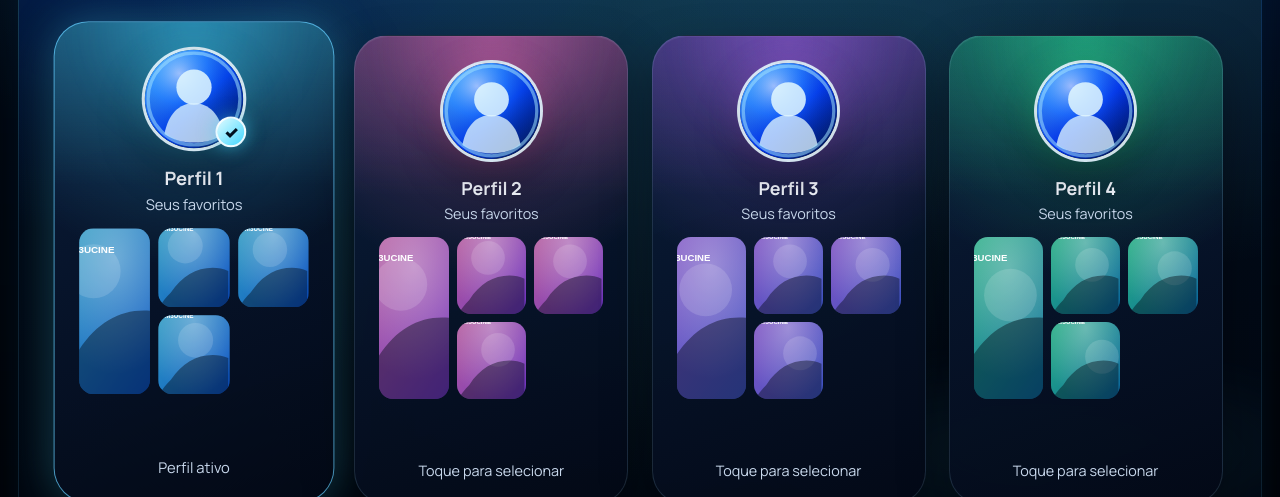
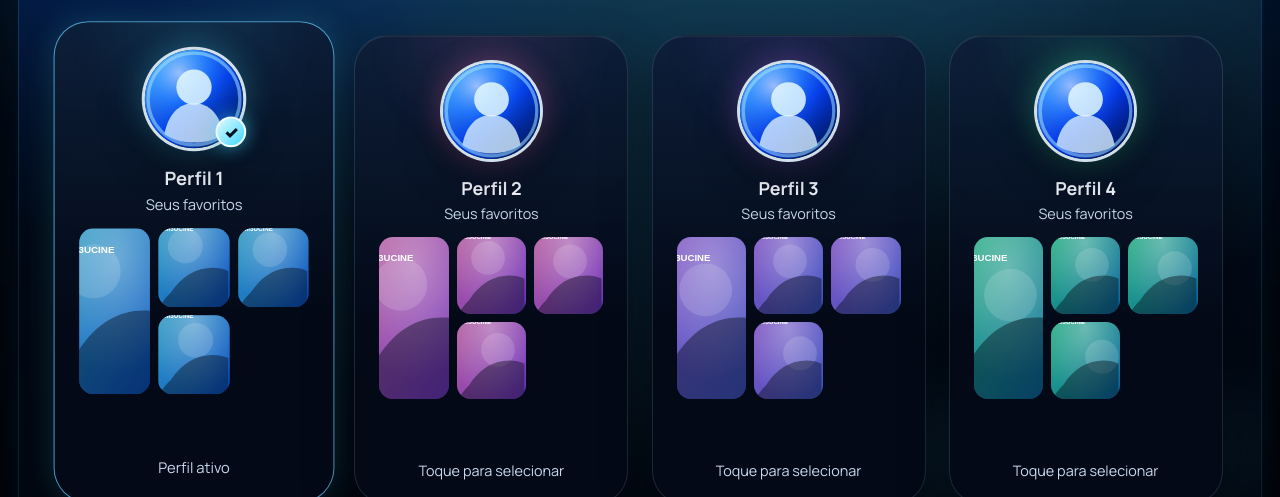
Before and after one commit to Nicholas2313/iptvm3ucineNI, a website: page outputs/index.html in a window 1280 px wide. Shown: the part 303-800 px from the top of the page. Drawn offline with Linux system fonts and the light colour scheme; no server answers.

Commit message:
Darken profile card themes

```diff
--- a/outputs/styles.css
+++ b/outputs/styles.css
@@ -575,9 +575,9 @@ body:not(.profile-gate) .profile-hero {
   border-radius: clamp(24px, 3vw, 34px);
   color: var(--text);
   background:
-    linear-gradient(180deg, color-mix(in srgb, var(--profile-accent) 24%, transparent), transparent 34%),
-    radial-gradient(circle at 50% 0%, color-mix(in srgb, var(--profile-accent) 32%, transparent), transparent 15rem),
-    linear-gradient(160deg, rgba(11, 32, 64, 0.92), rgba(3, 9, 22, 0.96));
+    linear-gradient(180deg, rgba(13, 31, 58, 0.92), rgba(3, 9, 22, 0.98) 62%),
+    radial-gradient(circle at 50% 0%, color-mix(in srgb, var(--profile-accent) 12%, transparent), transparent 15rem),
+    linear-gradient(160deg, rgba(6, 17, 36, 0.98), rgba(1, 5, 13, 0.98));
   box-shadow: 0 22px 52px rgba(0, 0, 0, 0.32), inset 0 1px 0 rgba(255, 255, 255, 0.06);
   transform: translateZ(0);
   transition: transform var(--ease), border-color var(--ease), box-shadow var(--ease);
@@ -608,8 +608,8 @@ body:not(.profile-gate) .profile-hero {
   inset: -22% 0 auto;
   z-index: -1;
   height: 48%;
-  background: radial-gradient(circle, color-mix(in srgb, var(--profile-accent) 34%, transparent), transparent 64%);
-  opacity: 0.74;
+  background: radial-gradient(circle, color-mix(in srgb, var(--profile-accent) 18%, transparent), transparent 64%);
+  opacity: 0.58;
   filter: blur(18px);
 }
 
@@ -617,7 +617,7 @@ body:not(.profile-gate) .profile-hero {
 .profile-card:focus-visible,
 .profile-card.active {
   border-color: rgba(101, 207, 255, 0.72);
-  box-shadow: 0 28px 72px rgba(0, 0, 0, 0.44), 0 0 42px color-mix(in srgb, var(--profile-accent) 36%, transparent);
+  box-shadow: 0 28px 72px rgba(0, 0, 0, 0.52), 0 0 30px color-mix(in srgb, var(--profile-accent) 24%, transparent);
   transform: translateY(-8px) scale(1.025);
 }
 
```
